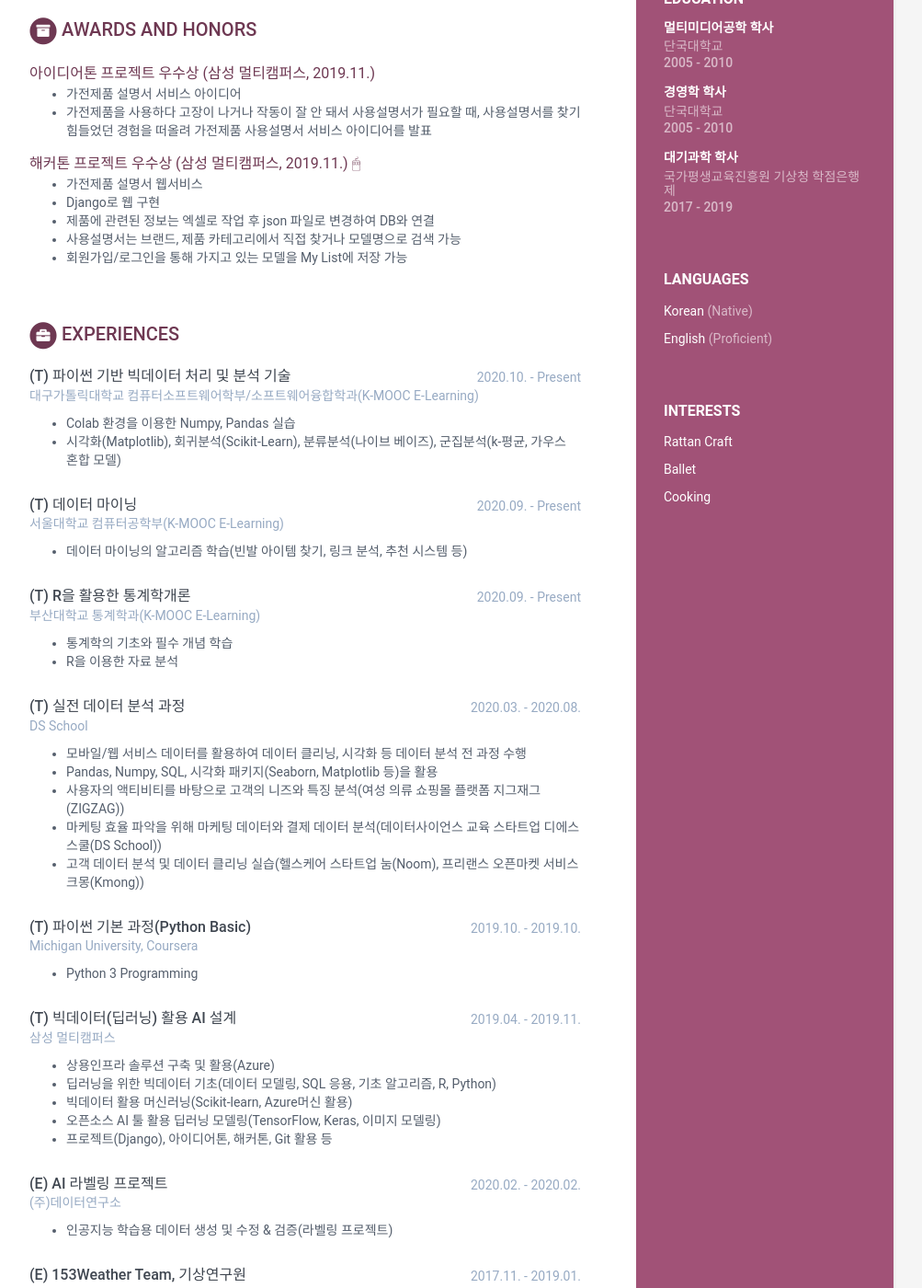
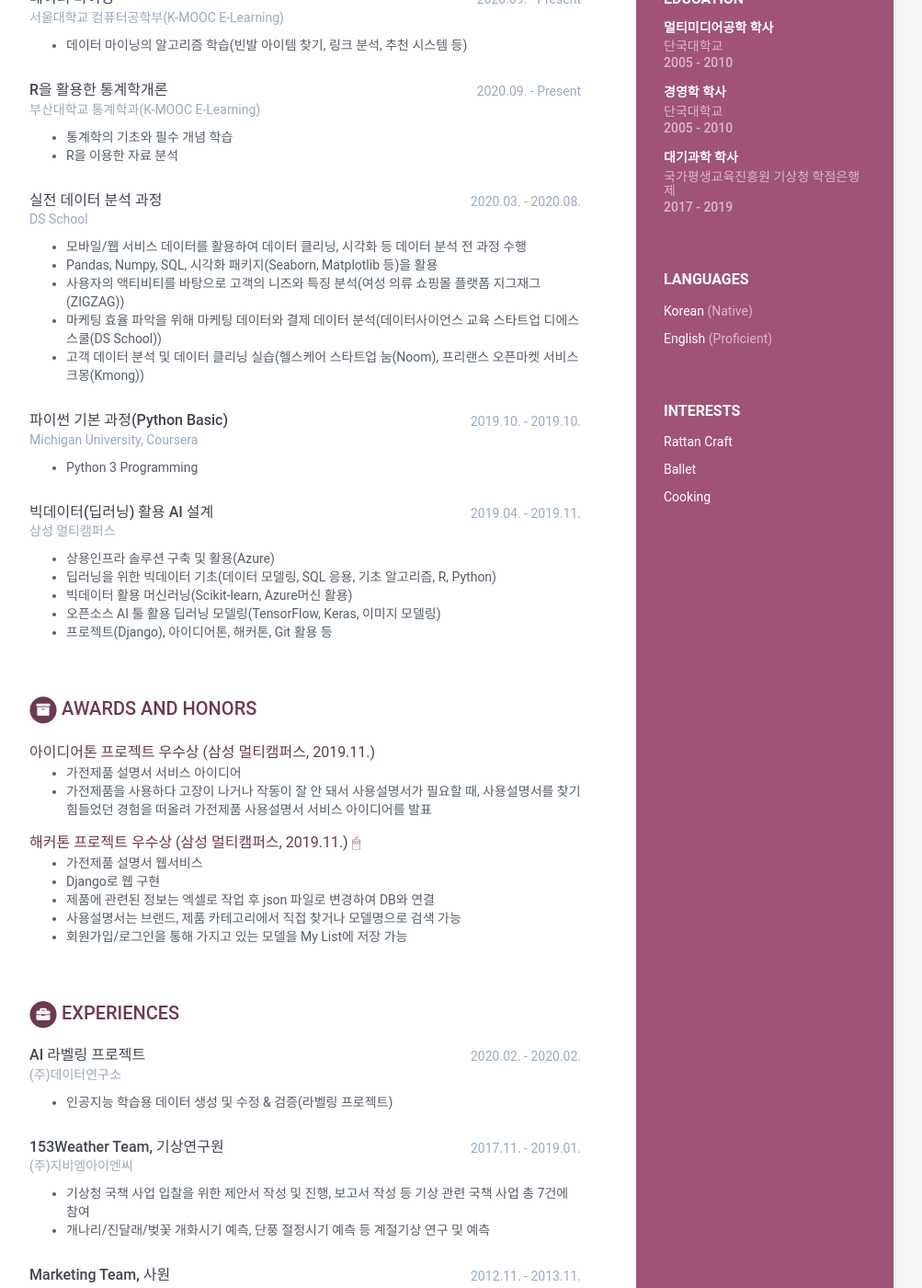
Before and after one commit to ranisop/resume, a Jekyll site: the page built from index.html, in a window 1280 px wide and 1400 px high, scrolled down 443 px. Shown: the whole window at 92% size, without its empty margins (168-1171 px from the left). Built offline with Jekyll 4.4.1, drawn with Linux system fonts in a browser that asks for light colours; some of the changed text lies outside the part shown.

Commit message:
Update data.yml

```diff
--- a/_data/data.yml
+++ b/_data/data.yml
@@ -94,23 +94,13 @@ training:
           - Colab 환경을 이용한 Numpy, Pandas 실습
           - 시각화(Matplotlib), 회귀분석(Scikit-Learn), 분류분석(나이브 베이즈), 군집분석(k-평균, 가우스 혼합 모델)
 
-
-experiences:
-
-    - role: (T) 파이썬 기반 빅데이터 처리 및 분석 기술
-      time: 2020.10. - Present
-      company: 대구가톨릭대학교 컴퓨터소프트웨어학부/소프트웨어융합학과(K-MOOC E-Learning)
-      details: |
-          - Colab 환경을 이용한 Numpy, Pandas 실습
-          - 시각화(Matplotlib), 회귀분석(Scikit-Learn), 분류분석(나이브 베이즈), 군집분석(k-평균, 가우스 혼합 모델)
-
-    - role: (T) 데이터 마이닝
+    - role: 데이터 마이닝
       time: 2020.09. - Present
       company: 서울대학교 컴퓨터공학부(K-MOOC E-Learning)
       details: |
           - 데이터 마이닝의 알고리즘 학습(빈발 아이템 찾기, 링크 분석, 추천 시스템 등)
 
-    - role: (T) R을 활용한 통계학개론
+    - role: R을 활용한 통계학개론
       time: 2020.09. - Present
       company: 부산대학교 통계학과(K-MOOC E-Learning)
       details: |
@@ -118,7 +108,7 @@ experiences:
           - R을 이용한 자료 분석
 
 
-    - role: (T) 실전 데이터 분석 과정
+    - role: 실전 데이터 분석 과정
       time: 2020.03. - 2020.08.
       company: DS School
       details: |
@@ -128,13 +118,13 @@ experiences:
           - 마케팅 효율 파악을 위해 마케팅 데이터와 결제 데이터 분석(데이터사이언스 교육 스타트업 디에스스쿨(DS School))
           - 고객 데이터 분석 및 데이터 클리닝 실습(헬스케어 스타트업 눔(Noom), 프리랜스 오픈마켓 서비스 크몽(Kmong))
 
-    - role: (T) 파이썬 기본 과정(Python Basic)
+    - role: 파이썬 기본 과정(Python Basic)
       time: 2019.10. - 2019.10.
       company: Michigan University, Coursera
       details: |
           - Python 3 Programming
 
-    - role: (T) 빅데이터(딥러닝) 활용 AI 설계
+    - role: 빅데이터(딥러닝) 활용 AI 설계
       time: 2019.04. - 2019.11.
       company: 삼성 멀티캠퍼스
       details: |
@@ -144,27 +134,30 @@ experiences:
           - 오픈소스 AI 툴 활용 딥러닝 모델링(TensorFlow, Keras, 이미지 모델링)
           - 프로젝트(Django), 아이디어톤, 해커톤, Git 활용 등
 
-    - role: (E) AI 라벨링 프로젝트
+
+experiences:
+
+    - role: AI 라벨링 프로젝트
       time: 2020.02. - 2020.02.
       company: (주)데이터연구소
       details: |
           - 인공지능 학습용 데이터 생성 및 수정 & 검증(라벨링 프로젝트)
 
-    - role: (E) 153Weather Team, 기상연구원
+    - role: 153Weather Team, 기상연구원
       time: 2017.11. - 2019.01.
       company: (주)지비엠아이엔씨
       details: |
           - 기상청 국책 사업 입찰을 위한 제안서 작성 및 진행, 보고서 작성 등 기상 관련 국책 사업 총 7건에 참여
           - 개나리/진달래/벚꽃 개화시기 예측, 단풍 절정시기 예측 등 계절기상 연구 및 예측
 
-    - role: (E) Marketing Team, 사원
+    - role: Marketing Team, 사원
       time: 2012.11. - 2013.11.
       company: 도서출판 리스컴
       details: |
           - 신간도서 마케팅 기획, 제안서 작성 및 진행(이유식 신간 도서 + 새로 런칭하는 제약회사 어린이 로션 이벤트 진행 → 10~15% 매출 초과 달성)
           - 일본 도서 판권 수입을 목적으로 한국 시장 분석 수행(1인 가구의 빠른 증가에 맞춰 ‘정리’와 ‘minimal life’에 초점을 둔 ⌜좁은 집 넓게 쓰는 정리의 기술⌟ 출간 → 온라인 서점 만족도 9.3/10(알라딘/Yes24, 2020.09.23.기준))
 
-    - role: (E) FIT(상품개발) Team, 사원
+    - role: FIT(상품개발) Team, 사원
       time: 2010.02. - 2011.03.
       company: 참좋은여행(주)
       details: |
@@ -172,11 +165,12 @@ experiences:
           - 여행 상품 개발을 위해 일본 호텔 및 여행 시장 분석 수행(금요일 밤(새벽)에 출발하는 1박 3일 ‘밤도깨비’ 상품 → 금요일 밤에 제대로 쉬지 못해 여행내내 피로 누적 → 호텔 예약시 ‘얼리 체크인(Early Check-In)’ 옵션 추가 → 토요일 오전 휴식 후 더 알차게 여행을 즐길 수 있음 → 고객 만족도 상승↑)
           - 고객 상담(2010. 09. 이달의 친절 우수사원 선정)
 
-    - role: (E) 시스템 개발 프로젝트 보조
+    - role: 시스템 개발 프로젝트 보조
       time: 2008.04. - 2008.10.
       company: (주)티맥스소프트
       details: |
           - 새마을금고연합회 시스템 개발 보조
+
 
 projects:
     title: Awards and Honors #Projects
```
